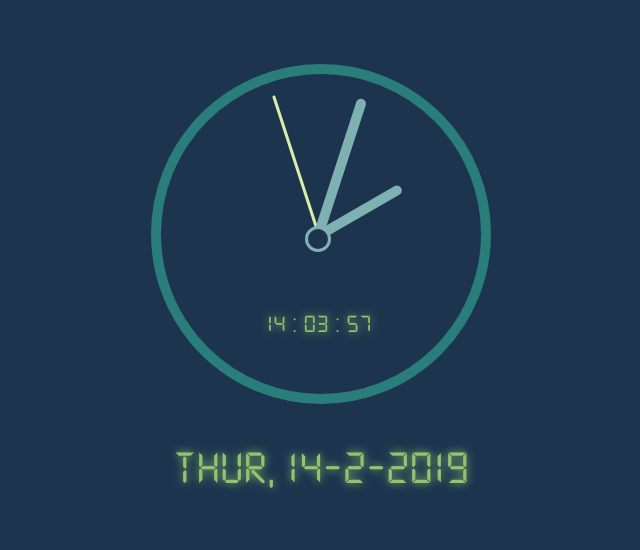
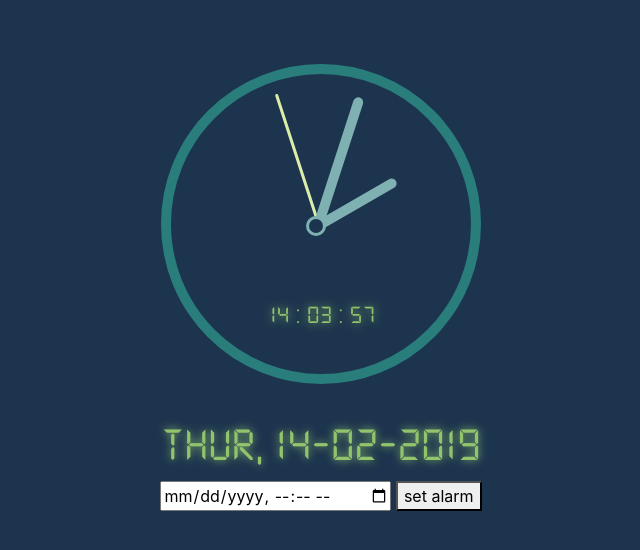
Before and after one commit to ayyleesh/js-clock, a plain HTML site: page index.html in a window 1280 px wide. Shown: the whole page, without its empty margins (319-959 px from the left). Drawn offline with Linux system fonts and the light colour scheme.

Commit message:
added alarm function

```diff
--- a/index.html
+++ b/index.html
@@ -2,11 +2,14 @@
 <html>
   <head>
     <meta charset="utf-8">
-    <link rel="stylesheet" href="./src/style.css">
+    <link rel="stylesheet" href="./src/css/style.css">
+    <link rel="stylesheet" href="./src/css/bootstrap.min.css">
+    <link href="https://fonts.googleapis.com/icon?family=Material+Icons" rel="stylesheet">
     <link href="https://fonts.googleapis.com/css?family=Lato" rel="stylesheet">
     <title></title>
   </head>
   <body>
+    <div class="widget">
       <div class="clock">
         <div class="clock-face">
           <div class="axis"></div>
@@ -15,9 +18,21 @@
           <div class="hand second-hand"></div>
           <div class="digital"></div>
         </div>
-      <div class="date">Tue, 2 February 2018</div>
+      </div>
+      <div class="date"></div>
+      <!-- <div class="row">
+        <div class="offset-sm-8 col-sm-2">
+          <button class="widgetButton"><i class="material-icons">alarm</i></button>
+        </div>
+      </div> -->
+      <div class="alarm">
+        <input type="datetime-local" class="alarmTime">
+        <button onclick="setAlarm(this);" class="button alarmButton">set alarm</button>
+        <button onclick="stopAlarm();" class="stopButton" style="display: none">stop alarm</button>
+      </div>
     </div>
 
-  <script src="./src/script.js"></script>
+  <!-- <script src="./src/js/bootstrap.min.js"></script> -->
+  <script src="./src/js/script.js"></script>
   </body>
 </html>
--- /dev/null
+++ b/src/css/style.css
@@ -0,0 +1,120 @@
+@font-face {
+  font-family: 'ds-digi';
+  src: url('../font/DS-DIGI.TTF');
+}
+
+:root{
+  --base: #1d344e;
+  --primDark: #297e7c;
+  --primLight: #7fb1b2;
+  --secondDark: #92c46d;
+  --secondLight: #dceca9;
+}
+
+body{
+  background-color: var(--base) !important;
+  margin: 0;
+  display: flex;
+  flex: 1;
+  align-items: center;
+}
+
+.widget{
+  margin: 5% auto;
+}
+
+.clock{
+  width: 20rem;
+  height: 20rem;
+  border: 10px solid var(--primDark);
+  border-radius: 50%;
+  margin: auto;
+}
+
+.clock-face{
+  position: relative;
+  width: 100%;
+  height: 100%;
+  transform: translateY(-3px);
+}
+
+.digital{
+  top: 75%;
+  left: 33%;
+  position: absolute;
+  text-align: center;
+  font-family: 'ds-digi';
+  font-size: 1.6rem;
+  color: var(--secondDark);
+  text-shadow: 0 0 10px var(--secondDark);
+  z-index: 0;
+}
+
+.axis{
+  top: 50%;
+  left: 45%;
+  width: 20px;
+  height: 20px;
+  background: var(--base);
+  border: solid 3px var(--primLight);
+  border-radius: 50%;
+  position: absolute;
+  transform: translateY(-5px);
+  z-index: 2;
+}
+
+.hand{
+  top: 50%;
+  right: 51%;
+  width: 45%;
+  height: 10px;
+  border-radius: 10px;
+  background: var(--primLight);
+  position: absolute !important;
+  transform-origin: 100%;
+  transform: rotate(90deg);
+  transition: all 0.05s;
+  transition-timing-function: cubic-bezier(0.1, 2.7, 0.58, 1);
+  z-index: 1;
+}
+
+.second-hand{
+  height: 3px;
+  background: var(--secondLight);
+  transform: translateX(-10px);
+  z-index: 0;
+}
+
+.hour-hand{
+  width: 30%;
+}
+
+.date{
+  font-family: 'ds-digi';
+  font-size: 3rem;
+  text-align: center;
+  margin-top: 25px;
+  color: var(--secondDark);
+  text-shadow: 0 0 8px var(--secondDark);
+}
+
+.widgetButton{
+  height: 3rem;
+  width: 5rem;
+  background: var(--base);
+  border: solid 2px var(--secondDark);
+  border-radius: 1.5rem;
+  padding: 0 10px;
+  margin: 10px 0;
+  font-size: 0.8rem;
+  color: var(--secondDark);
+  text-shadow: 0 0 1px var(--secondDark);
+  box-shadow: 0 0 5px var(--secondDark);
+}
+
+.widgetButton:hover{
+  background: var(--secondDark);
+  color: var(--base);
+  text-shadow: 0 0 1px var(--base);
+  cursor: pointer;
+}
--- a/src/script.js
+++ b/src/js/script.js
@@ -5,14 +5,18 @@ const today = document.querySelector('.day');
 const todaysDate = document.querySelector('.date');
 const digitalClock = document.querySelector('.digital');
 
+const alarmSound = new Audio();
+alarmSound.src = './src/audio/alarm.mp3';
+var alarmTimer;
+
 function setTime() {
   const now = new Date();
 
   var seconds = now.getUTCSeconds();
   var mins = now.getUTCMinutes();
   var hours = now.getUTCHours();
-  var date = now.getDate();
-  var month = now.getMonth();
+  var date = now.getUTCDate();
+  var month = now.getUTCMonth();
 
   var days = ['Sun','Mon','Tue','Wed','Thur','Fri','Sat'];
 
@@ -20,7 +24,7 @@ function setTime() {
   mins = (mins < 10) ? `0${mins}` : mins;
   hours = (hours < 10) ? `0${hours}` : hours;
   date = (date < 10) ? `0${date}` : date;
-  month = (date < 10) ? `0${month + 1}` : month + 1;
+  month = (month < 10) ? `0${month + 1}` : month + 1;
 
   digitalClock.innerHTML = `${hours} : ${mins} : ${seconds}`;
   todaysDate.innerHTML = `${days[now.getDay()]}, ${date}-${month}-${now.getFullYear()}`;
@@ -31,15 +35,54 @@ function setTime() {
 
   if(seconds==0){
     secondHand.style.transitionDuration = '0s';
-    minuteHand.style.transitionDuration = '0s';
+    minsHand.style.transitionDuration = '0s';
     hourHand.style.transitionDuration = '0s';
   } else {
     secondHand.style.transitionDuration = '0.05s';
-    minuteHand.style.transitionDuration = '0.05s';
+    minsHand.style.transitionDuration = '0.05s';
     hourHand.style.transitionDuration = '0.05s';﻿
   }
 
 }
 
+function setAlarm(button) {
+  var ms = document.querySelector('.alarmTime').valueAsNumber;
+  if(isNaN(ms)){
+    alert('Invalid date!');
+    return;
+  }
+
+  var alarm  = new Date(ms);
+  var alarmTime = new Date(alarm.getFullYear(), alarm.getMonth(), alarm.getDate(), alarm.getHours(), alarm.getMinutes(), alarm.getSeconds());
+  var diff = alarmTime.getTime() - (new Date()).getTime();
+
+  if (diff < 0) {
+    alert('Time already passed!');
+    return;
+  }
+
+  alarmTimer = setTimeout(initAlarm, diff);
+  button.innerText ='cancel alarm';
+  button.setAttribute('onclick', 'cancelAlarm(this);');
+}
+
+function cancelAlarm(button) {
+  button.innerText = 'set alarm';
+  button.setAttribute('onclick', 'setAlarm(this);');
+  clearTimeout(alarmTimer);
+}
+
+function initAlarm(){
+  alarmSound.play();
+  document.querySelector('.stopButton').style.display = '';
+}
+
+function stopAlarm() {
+  alarmSound.pause();
+  alarmSound.curentTime = 0;
+  document.querySelector('.stopButton').style.display = 'none';
+  cancelAlarm(document.querySelector('.alarmButton'));
+}
+
 setInterval(setTime, 1000);
 setTime();
--- a/src/style.css
+++ /dev/null
@@ -1,87 +0,0 @@
-@font-face {
-  font-family: 'ds-digi';
-  src: url('./font/DS-DIGI.TTF');
-}
-
-body{
-  background: #1d344e;
-  margin: 0;
-  font-size: 1.6rem;
-  display: flex;
-  flex: 1;
-  align-items: center;
-}
-
-.clock{
-  width: 20rem;
-  height: 20rem;
-  border: 10px solid #297e7c;
-  border-radius: 50%;
-  margin: 5% auto;
-}
-
-.clock-face{
-  position: relative;
-  width: 100%;
-  height: 100%;
-  transform: translateY(-3px);
-}
-
-.digital{
-  top: 75%;
-  left: 33%;
-  position: absolute;
-  text-align: center;
-  font-family: 'ds-digi';
-  color: #92c46d;
-  text-shadow: 0 0 10px #92c46d;
-  z-index: 0;
-}
-
-.axis{
-  top: 50%;
-  left: 45%;
-  width: 20px;
-  height: 20px;
-  background: #1d344e;
-  border: solid 3px #7fb1b2;
-  border-radius: 50%;
-  position: absolute;
-  transform: translateY(-5px);
-  z-index: 2;
-}
-
-.hand{
-  top: 50%;
-  right: 51%;
-  width: 45%;
-  height: 10px;
-  border-radius: 10px;
-  background: #7fb1b2;
-  position: absolute;
-  transform-origin: 100%;
-  transform: rotate(90deg);
-  transition: all 0.05s;
-  transition-timing-function: cubic-bezier(0.1, 2.7, 0.58, 1);
-  z-index: 1;
-}
-
-.second-hand{
-  height: 3px;
-  background: #dceca9;
-  transform: translateX(-10px);
-  z-index: 0;
-}
-
-.hour-hand{
-  width: 30%;
-}
-
-.date{
-  font-family: 'ds-digi';
-  font-size: 3rem;
-  text-align: center;
-  color: #92c46d;
-  margin-top: 50px;
-  text-shadow: 0 0 8px #92c46d;
-}
```
Also changed, not shown: src/css/bootstrap.min.css (added), src/js/bootstrap.min.js (added), 1 other file. Lines whose indentation alone changed are shown as unchanged.
